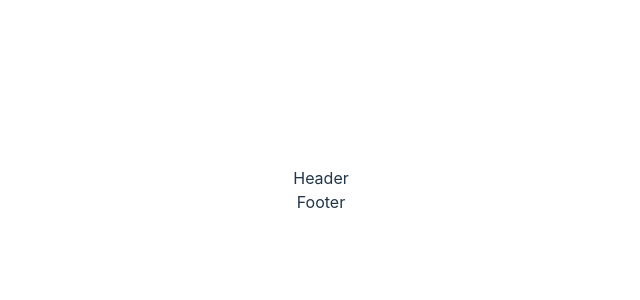
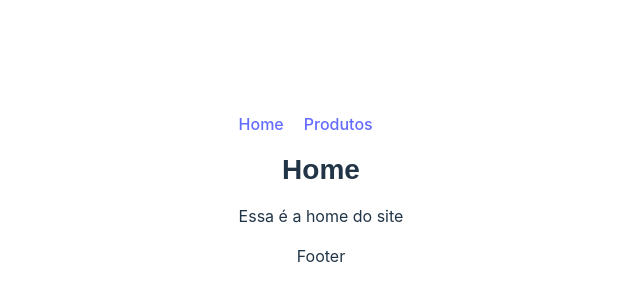
Before and after one commit to AlvesPHGA/react-study, a React (Vite) app in the folder stage02-basic-react/: page / in a window 1280 px wide. Shown: the part 210-510 px from the top of the page, without its empty margins (319-959 px from the left). Built offline with nearby package versions, Linux system fonts and the light colour scheme.

Commit message:
add a exercise about components

```diff
--- a/stage02-basic-react/src/components/Header.jsx
+++ b/stage02-basic-react/src/components/Header.jsx
@@ -1,7 +1,17 @@
 import React from 'react';
+import LinkNav from './Nav/LinkNav';
 
 const Header = () => {
-   return <header>Header</header>;
+   return (
+      <>
+         <header
+            style={{ display: 'flex', alignItems: 'center', gap: '1.25rem' }}
+         >
+            <LinkNav url="./" legendLink="Home" />
+            <LinkNav url="./products" legendLink="Produtos" />
+         </header>
+      </>
+   );
 };
 
 export default Header;
--- /dev/null
+++ b/stage02-basic-react/src/components/Nav/LinkNav.jsx
@@ -0,0 +1,7 @@
+import React from 'react';
+
+const LinkNav = ({ legendLink, url }) => {
+   return <a href={url}>{legendLink}</a>;
+};
+
+export default LinkNav;
--- /dev/null
+++ b/stage02-basic-react/src/components/Pages/Home.jsx
@@ -0,0 +1,14 @@
+import React from 'react';
+
+const Home = () => {
+   return (
+      <>
+         <main>
+            <h1 style={{ fontFamily: 'arial', fontSize: '1.75rem' }}>Home</h1>
+            <p>Essa é a home do site</p>
+         </main>
+      </>
+   );
+};
+
+export default Home;
--- /dev/null
+++ b/stage02-basic-react/src/components/Pages/Products.jsx
@@ -0,0 +1,23 @@
+import React from 'react';
+import Product from '../Product/Product';
+
+const Products = () => {
+   const produtos = [
+      { nome: 'Notebook', propriedades: ['16gb ram', '512gb'] },
+      { nome: 'Smartphone', propriedades: ['2gb ram', '128gb'] },
+   ];
+
+   return (
+      <>
+         <main>
+            <h1>Produtos</h1>
+
+            {produtos.map((produto) => (
+               <Product key={produto.nome} {...produto} />
+            ))}
+         </main>
+      </>
+   );
+};
+
+export default Products;
--- /dev/null
+++ b/stage02-basic-react/src/components/Product/Product.jsx
@@ -0,0 +1,17 @@
+import React from 'react';
+
+const Product = ({ nome, propriedades }) => {
+   return (
+      <div key={nome}>
+         <h2>{nome}</h2>
+
+         <ul>
+            {propriedades.map((prop) => (
+               <li key={prop}>{prop}</li>
+            ))}
+         </ul>
+      </div>
+   );
+};
+
+export default Product;
--- a/stage02-basic-react/src/script/modules/App.jsx
+++ b/stage02-basic-react/src/script/modules/App.jsx
@@ -1,11 +1,21 @@
 import Header from '../../components/Header';
 import Footer from '../../components/Footer';
 import '../../styles/App.css';
+import Home from '../../components/Pages/Home';
+import Products from '../../components/Pages/Products';
 
 function App() {
+   const { pathname } = window.location;
+
+   let PageActual;
+   pathname === '/' ? (PageActual = Home) : (PageActual = Products);
+
    return (
       <>
          <Header />
+
+         <PageActual />
+
          <Footer />
       </>
    );
```
